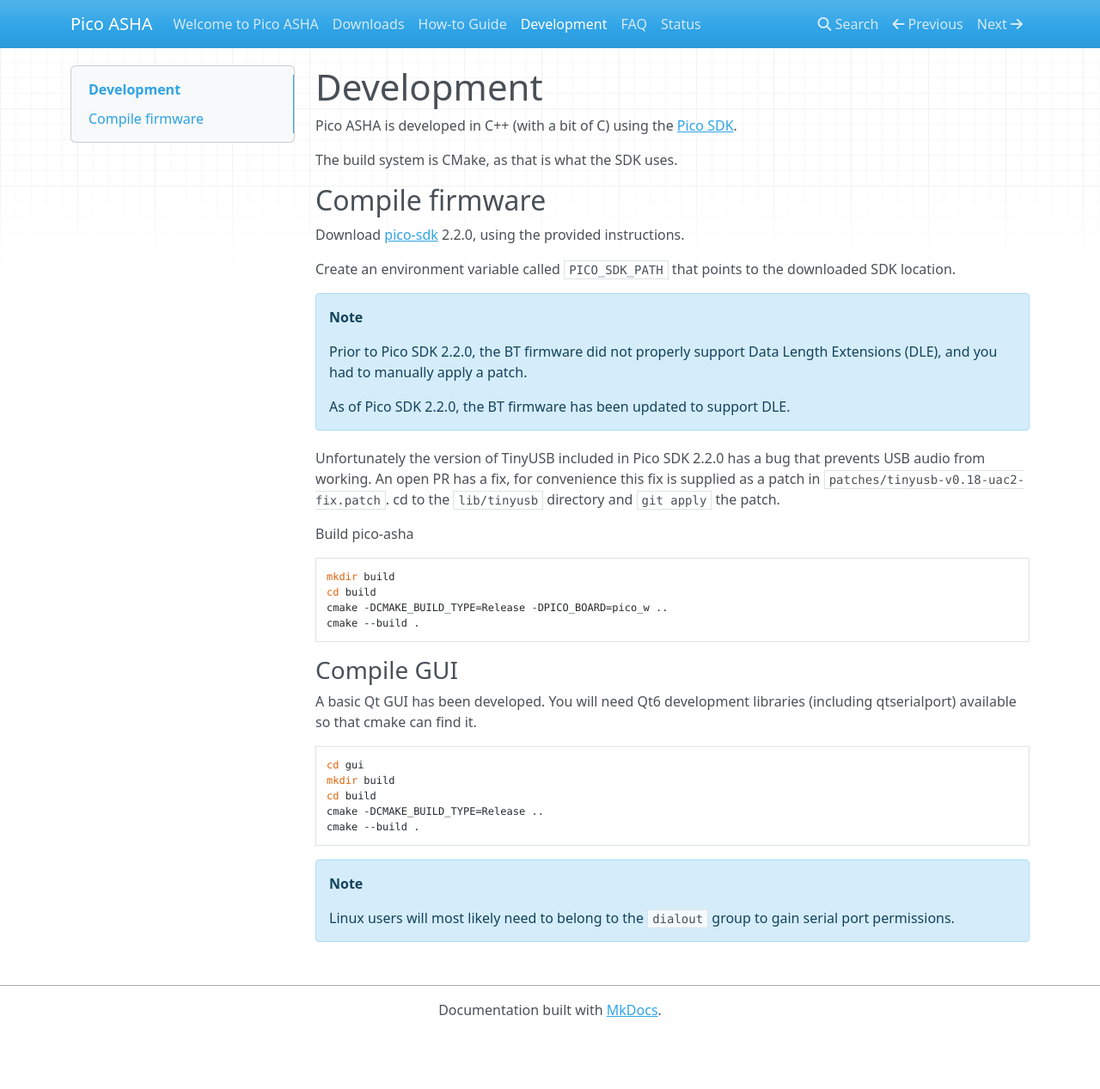
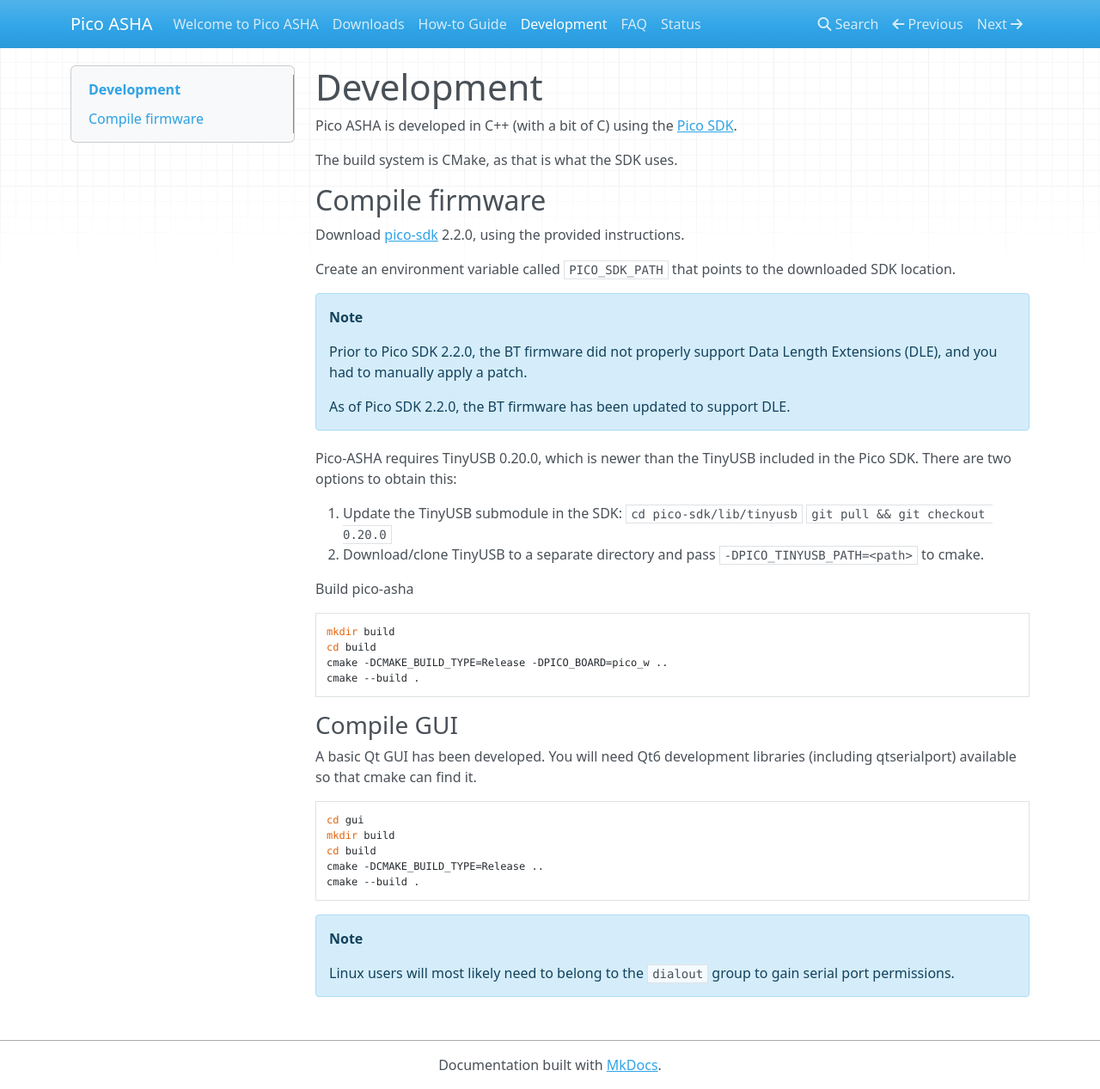
Before and after one commit to shermp/Pico-ASHA, an MkDocs documentation site: the page built from website/docs/development.md, in a window 1280 px wide and 1267 px high. Shown: the whole window at 86% size. Built offline with MkDocs 1.6.1, drawn with Linux system fonts in a browser that asks for light colours; nearby versions of some CDN libraries.

Commit message:
Update docs for 0.3.0

````diff
--- a/website/docs/development.md
+++ b/website/docs/development.md
@@ -17,9 +17,15 @@
     As of Pico SDK 2.2.0, the BT firmware has been updated to support DLE.
 
 
-Unfortunately the version of TinyUSB included in Pico SDK 2.2.0 has a bug that prevents USB audio from working. An open PR has a fix, for convenience this fix is supplied as a patch in `patches/tinyusb-v0.18-uac2-fix.patch`. cd to the `lib/tinyusb` directory and `git apply` the patch.
+Pico-ASHA requires TinyUSB 0.20.0, which is newer than the TinyUSB included in the Pico SDK. There are two options to obtain this:
+
+1. Update the TinyUSB submodule in the SDK:
+    `cd pico-sdk/lib/tinyusb`
+    `git pull && git checkout 0.20.0`
+2. Download/clone TinyUSB to a separate directory and pass `-DPICO_TINYUSB_PATH=<path>` to cmake.
 
 Build pico-asha
+
 ```sh
 mkdir build
 cd build
````
Also changed, not shown: website/docs/guide.md (+7 -2 lines), website/docs/screenshots/0.3.0/GUI-Connected.png (added), website/docs/screenshots/0.3.0/GUI-Not-Connected.png (added).
